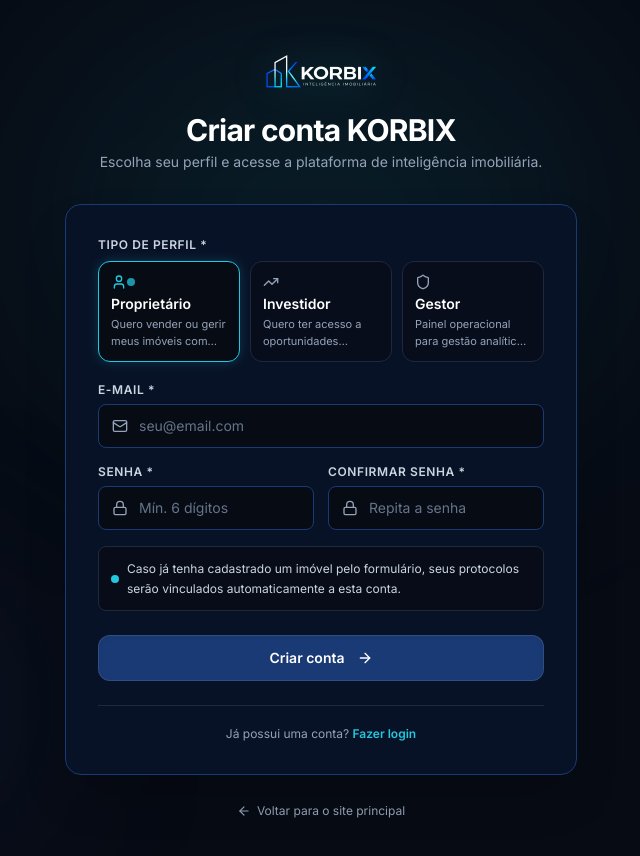
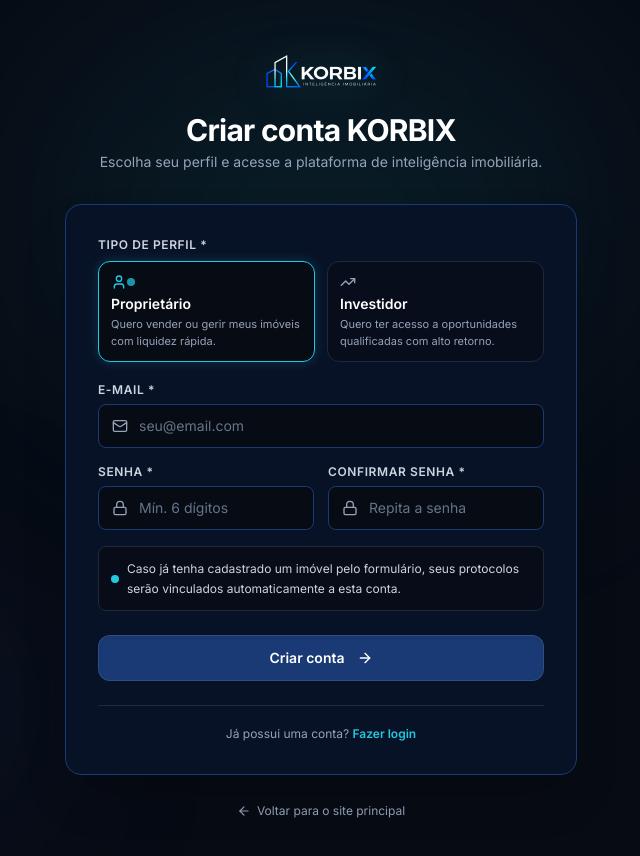
Before and after one commit to pauloac1000-byte/inteligencia-imobiliaria, a React (Vite) app: page /cadastro in a window 1280 px wide. Shown: the top 856 px of the page, without its empty margins (319-959 px from the left). Built offline with nearby package versions, Linux system fonts and the light colour scheme.

Commit message:
Remover opção Gestor do seletor de perfil na tela de cadastro

```diff
--- a/src/pages/Cadastro.tsx
+++ b/src/pages/Cadastro.tsx
@@ -10,14 +10,13 @@
   AlertCircle,
   ArrowLeft,
   CheckCircle2,
-  Shield,
   User,
   TrendingUp,
 } from 'lucide-react'
 import korbixLogo from '@/assets/5.2-logo-sem-fundo-e9820.png'
 
 const OPCOES_PERFIL: {
-  value: UserRole
+  value: Extract<UserRole, 'proprietario' | 'investidor'>
   title: string
   subtitle: string
   icon: React.FC<{ className?: string }>
@@ -33,12 +32,6 @@
     title: 'Investidor',
     subtitle: 'Quero ter acesso a oportunidades qualificadas com alto retorno.',
     icon: TrendingUp,
-  },
-  {
-    value: 'gestor',
-    title: 'Gestor',
-    subtitle: 'Painel operacional para gestão analítica de carteira e rede.',
-    icon: Shield,
   },
 ]
 
@@ -172,7 +165,7 @@
                   <label className="text-xs font-semibold uppercase tracking-wider text-slate-300 block">
                     Tipo de Perfil *
                   </label>
-                  <div className="grid grid-cols-1 sm:grid-cols-3 gap-2.5">
+                  <div className="grid grid-cols-1 sm:grid-cols-2 gap-3">
                     {OPCOES_PERFIL.map((op) => {
                       const isSelected = tipo === op.value
                       const IconComp = op.icon
```
Also changed, not shown: .skip.config.json.
